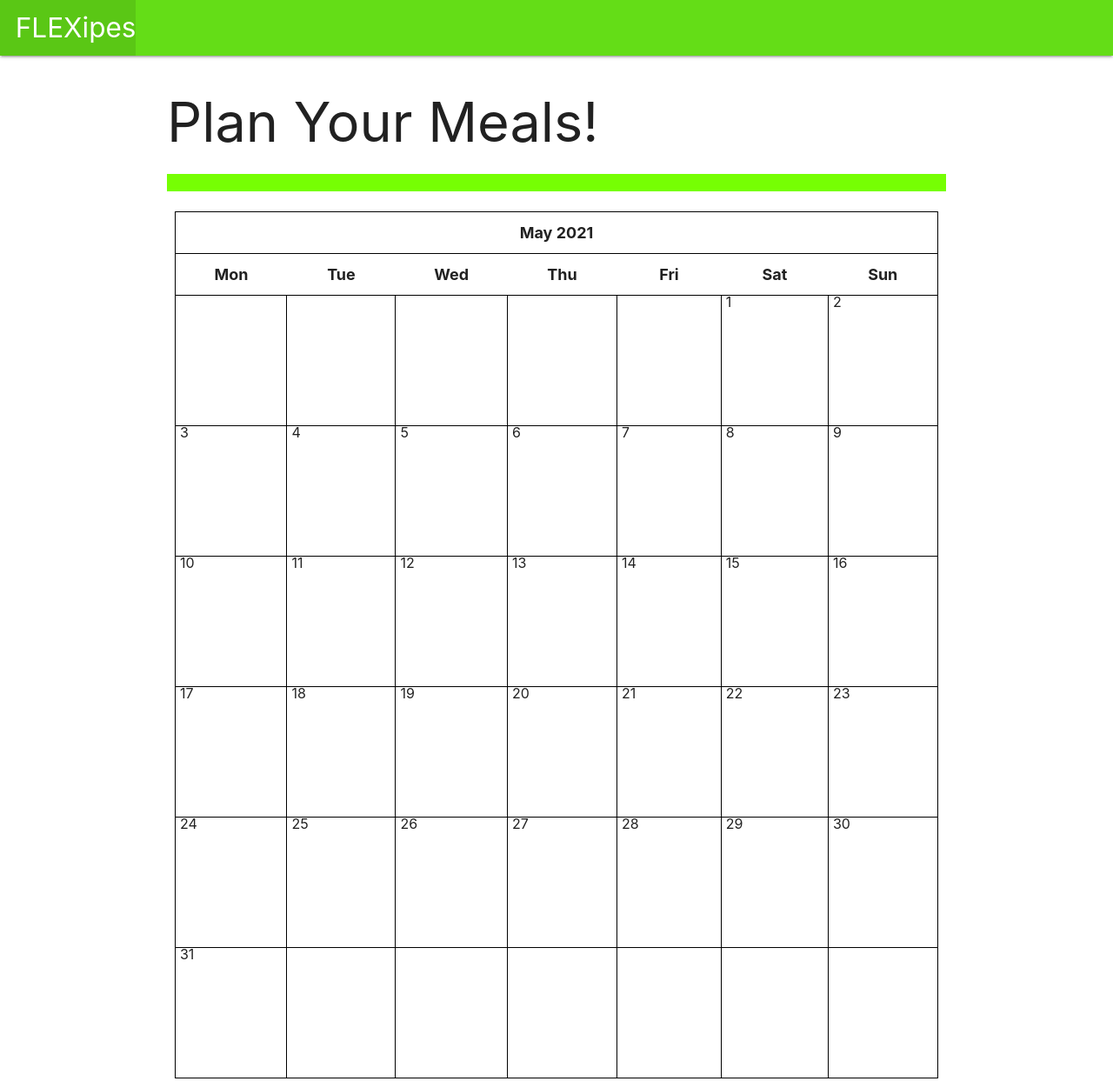
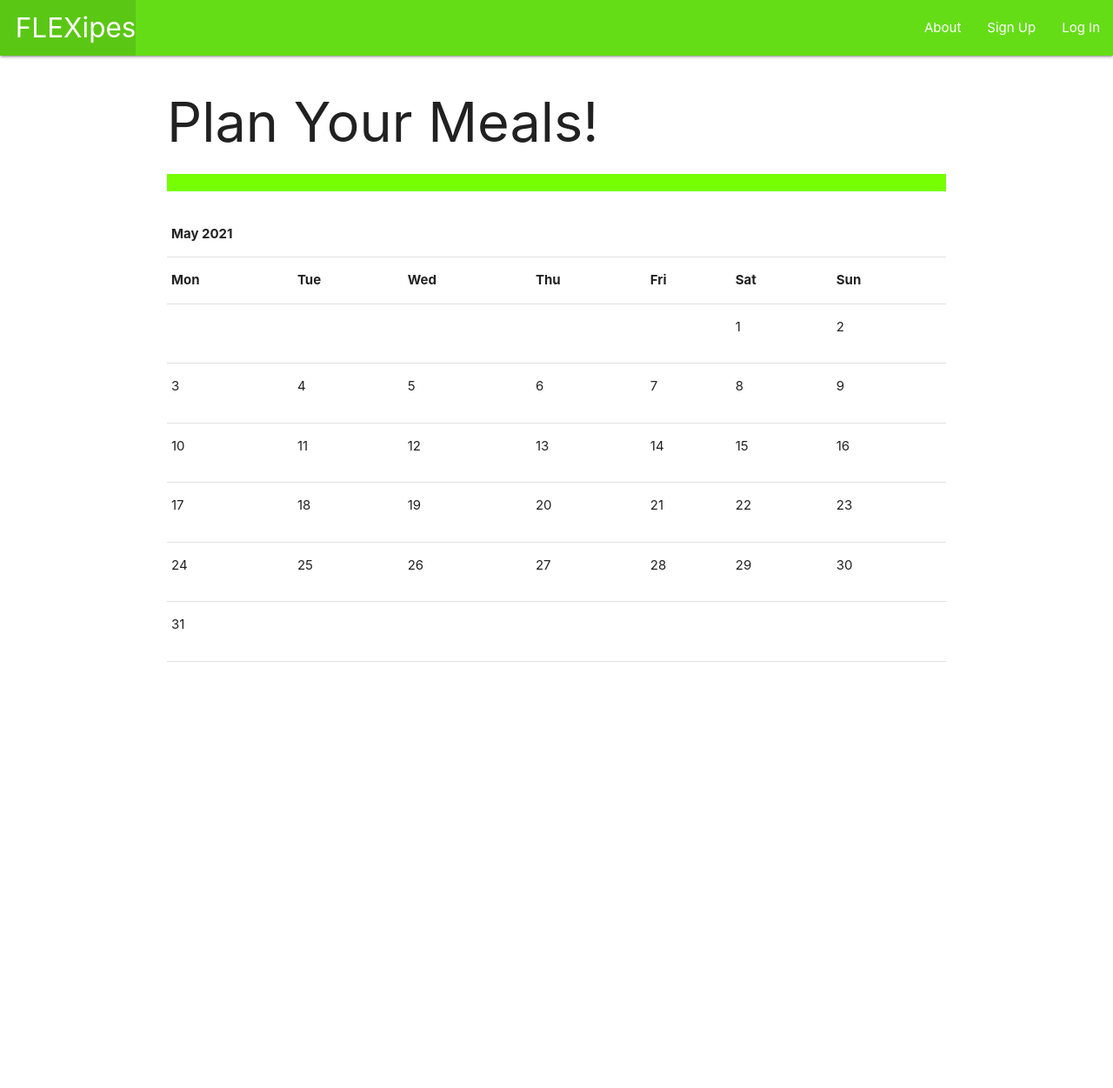
Before and after one commit to raulrodriguez8/FLEXipes, a Django app: page /meals/calendar/ in a window 1280 px wide. Shown: the whole page at 87% size. After the commit the page ends 761 px from the top, so only its background shows below. Run offline with Django 3.2, Linux system fonts and the light colour scheme; data that the repository does not hold is empty; some libraries are stand-ins or nearby versions.

Commit message:
removed tutorial styling for now

```diff
--- a/main_app/models.py
+++ b/main_app/models.py
@@ -26,7 +26,7 @@ AISLE = (
 )
 
 MEALS = (
-    ('B', 'Breakfast',),
+    ('B', 'Breakfast'),
     ('R', 'Brunch'),
     ('L', 'Lunch'),
     ('D', 'Dinner')
--- a/main_app/static/css/style.css
+++ b/main_app/static/css/style.css
@@ -12,43 +12,3 @@ footer {
   padding-top: 0;
   text-align: right;
 }
-
-
-.calendar {
-  width: 98%;
-  margin: auto;
-  font-size: 13px;
-}
-
-.calendar tr, .calendar td {
-  border: 1px solid black;
-}
-
-.calendar th {
-  padding: 10px;
-  text-align: center;
-  font-size: 18px;
-}
-
-.calendar td {
-  width: 200px;
-  height: 150px;
-  padding: 20px 0px 0px 5px;
-}
-
-.month {
-  font-size: 25px;
-}
-
-.date {
-  font-size: 16px;
-}
-
-ul {
-  height: 100%;
-  padding: 0px 5px 0px 20px;
-}
-
-a {
-  color: #17a2b8;
-}
--- a/main_app/utils.py
+++ b/main_app/utils.py
@@ -15,7 +15,7 @@ class Calendar(HTMLCalendar):
 		meals_per_day = meals.filter(date__day=day)
 		d = ''
 		for meal in meals_per_day:
-			d += f'<li><{meal.recipe_name} </li>'
+			d += f'<li> {meal.recipe_name} </li>'
 
 		if day != 0:
 			return f"<td><span class='date'>{day}</span><ul> {d} </ul></td>"
```
